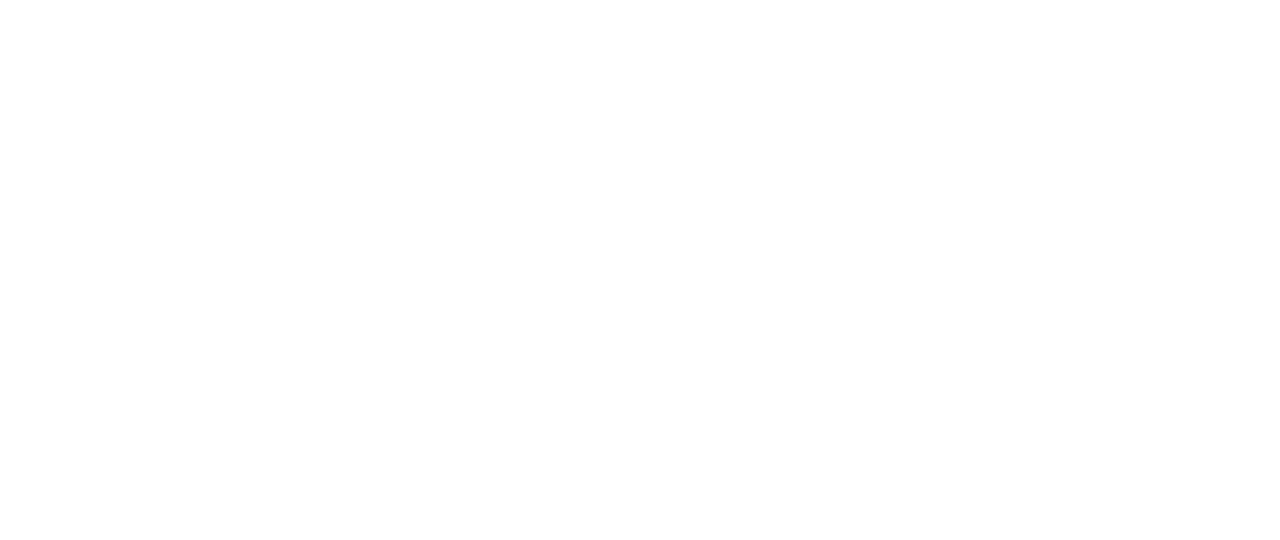
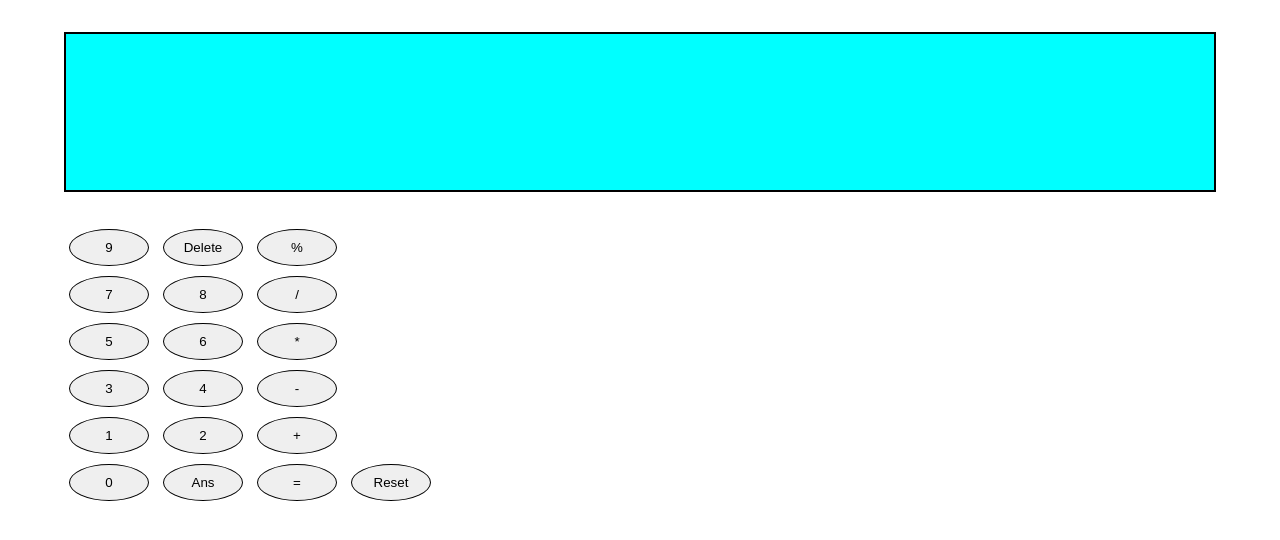
Before and after one commit to Shahed1998/Calculator, a plain HTML site: page index.html in a window 1280 px wide. Drawn offline with Linux system fonts and the light colour scheme.

Commit message:
1st commit

```diff
--- a/index.html
+++ b/index.html
@@ -7,7 +7,30 @@
     <title>Calculator (v1)</title>
   </head>
   <body>
-    <div></div>
+    <div id="calcBody">
+      <section id="screen"></section>
+      <section id="buttons">
+        <button class="btn" id="nine">9</button>
+        <button class="btn" id="delete">Delete</button>
+        <button class="btn" id="modulus">%</button><br />
+        <button class="btn" id="seven">7</button>
+        <button class="btn" id="eight">8</button>
+        <button class="btn" id="divide">/</button><br />
+        <button class="btn" id="five">5</button>
+        <button class="btn" id="six">6</button>
+        <button class="btn" id="multiply">*</button><br />
+        <button class="btn" id="three">3</button>
+        <button class="btn" id="four">4</button>
+        <button class="btn" id="minus">-</button><br />
+        <button class="btn" id="one">1</button>
+        <button class="btn" id="two">2</button>
+        <button class="btn" id="plus">+</button><br />
+        <button class="btn" id="zero">0</button>
+        <button class="btn" id="answer">Ans</button>
+        <button class="btn" id="result">=</button>
+        <button class="btn" id="reset">Reset</button>
+      </section>
+    </div>
     <script src="script.js"></script>
   </body>
 </html>
--- a/script.js
+++ b/script.js
@@ -0,0 +1,13 @@
+'use strict';
+let str = '';
+const nodeList = document.querySelectorAll('.btn');
+const screenShow = document.querySelector('#screen');
+
+for (const [i, val] of nodeList.entries()) {
+  nodeList[i].addEventListener('click', function () {
+    // console.log(nodeList[i].textContent);
+    str += nodeList[i].textContent;
+    console.log(str);
+    screenShow.textContent = str;
+  });
+}
--- a/styles.css
+++ b/styles.css
@@ -0,0 +1,29 @@
+/* Mobile first design */
+* {
+  margin: 0;
+  padding: 0;
+  box-sizing: border-box;
+}
+
+#screen {
+  min-height: 10rem;
+  width: 90%;
+  background-color: aqua;
+  margin: 2rem auto 0;
+  border: 2px solid #000;
+  text-align: center;
+  padding: 4rem;
+}
+
+#buttons {
+  width: 90%;
+  margin: 2rem auto;
+}
+
+.btn {
+  width: 5rem;
+  padding: 10px;
+  margin: 5px;
+  border-radius: 100%;
+  border: 1px solid #000;
+}
```
